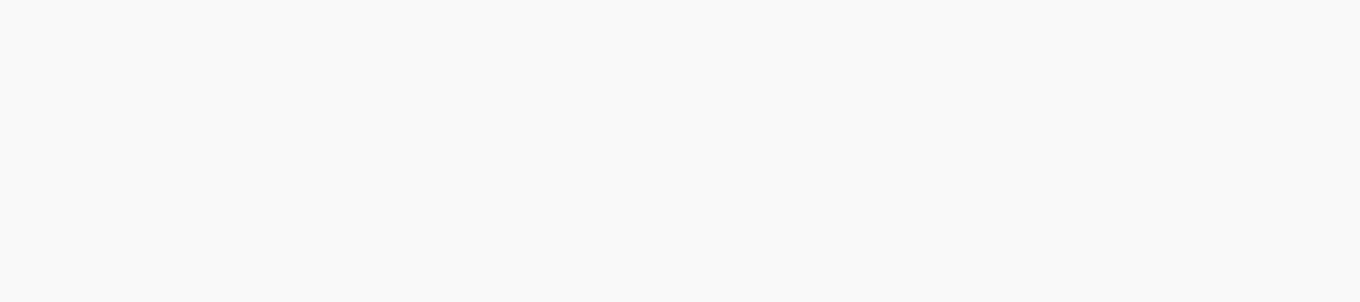
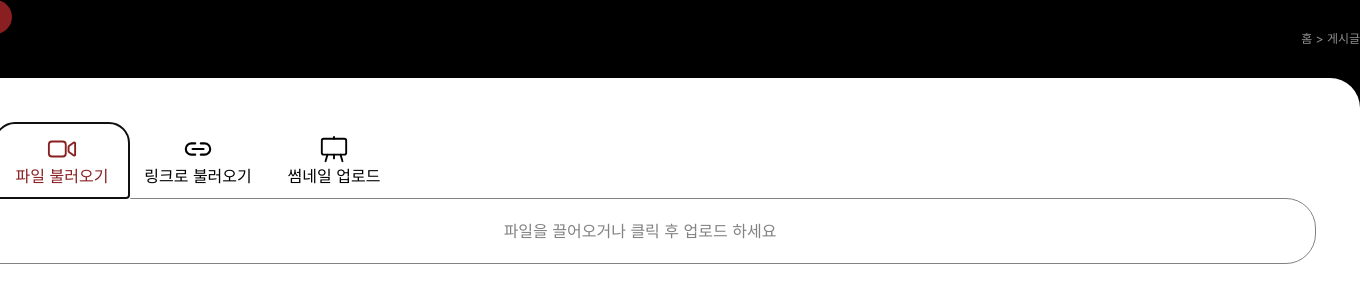
Before and after one commit to vsgg12/Front-End, a Next.js app: page /pages/post/write in a window 1280 px wide. Shown: the top 302 px of the page, 1360 px wide, since content can reach past the window. Built offline with nearby package versions, Linux system fonts and the light colour scheme.

Commit message:
💄 Add: video upload tab on post>write> page.tsx

```diff
--- a/package.json
+++ b/package.json
@@ -10,7 +10,6 @@
     "format": "prettier --write ."
   },
   "dependencies": {
-    "bootstrap-icons": "^1.11.3",
     "next": "14.2.2",
     "react": "^18",
     "react-dom": "^18",
--- a/src/app/components/Search.tsx
+++ b/src/app/components/Search.tsx
@@ -1,3 +1,4 @@
+import { GoSearch } from 'react-icons/go';
 export default function Search(): JSX.Element {
   return (
     <>
@@ -12,7 +13,7 @@
               placeholder="제목 혹은 내용 검색"
             />
             <button>
-              <i className="bi bi-search absolute right-5 top-2  text-[#8A1F21]"></i>
+              <GoSearch className="absolute right-5 top-2.5  text-[#8A1F21]" />
             </button>
           </div>
         </div>
--- a/src/app/components/post/PostCommentInput.tsx
+++ b/src/app/components/post/PostCommentInput.tsx
@@ -1,11 +1,12 @@
+import { BsArrowUpCircle } from 'react-icons/bs';
 export default function PostCommentInput() {
   return (
     <>
       <div className="grow">
         <textarea className="p-content-ss-mb h-[35px] w-[100%] resize-none overflow-hidden rounded-[20px] border-2 border-[#8A1F21] px-[10px] py-[5px] text-[13px] focus:outline-none" />
-        <div className="p-content-s-mr flex cursor-pointer flex-row justify-end text-[12px] text-[#8A1F21]">
+        <div className="p-content-s-mr itmes-center flex cursor-pointer flex-row items-center justify-end text-[12px] text-[#8A1F21]">
           <div className="mr-[6px]">등록</div>
-          <i className="bi bi-arrow-up-circle"></i>
+          <BsArrowUpCircle />
         </div>
       </div>
     </>
--- a/src/app/components/post/PostHeader.tsx
+++ b/src/app/components/post/PostHeader.tsx
@@ -5,7 +5,7 @@
         <div className="p-content-s-mb text-[25px]">
           바론 앞 한타 갔어야한다 가지 말아야한다.
         </div>
-        <div className="text-[12px] text-[#C8C8C8]">조회수 | 9,999</div>
+        <div className="text-[12px] text-[#C8C8C8]">조회수 9,999</div>
       </div>
     </>
   );
--- a/src/app/components/post/PostReturnBtn.tsx
+++ b/src/app/components/post/PostReturnBtn.tsx
@@ -4,7 +4,7 @@
   children,
 }: IPostReturnBtnChildren): JSX.Element {
   return (
-    <button className=" box-content flex h-[34px] w-[92px] items-center justify-center rounded-[150px] bg-[#8A1F21] text-white">
+    <button className=" mb-[44px] box-content flex h-[34px] w-[92px] items-center justify-center rounded-[150px] bg-[#8A1F21] text-white">
       <div className="text-[13px]">{children}</div>
     </button>
   );
--- /dev/null
+++ b/src/app/components/post/PostVidUploadTab.tsx
@@ -0,0 +1,75 @@
+'use client';
+import { useState, useEffect, useRef } from 'react';
+import { IoVideocamOutline } from 'react-icons/io5';
+import { IoLinkOutline } from 'react-icons/io5';
+import { IoEaselOutline } from 'react-icons/io5';
+
+// Define the type for the item structure
+type PostVidUploadItem = {
+  title: string;
+  content: JSX.Element;
+};
+
+// Define the props type for the component
+interface PostVidUploadTabProps {
+  items: PostVidUploadItem[];
+}
+
+export default function PostVidUploadTab({ items }: PostVidUploadTabProps) {
+  const [selectedTab, setSelectedTab] = useState<number>(0);
+  const firstBtnRef = useRef<HTMLButtonElement>(null);
+
+  useEffect(() => {
+    // Focus the button when the component mounts
+    firstBtnRef.current?.focus();
+  }, []);
+
+  const changeTabTitleStyle = (index: number) => {
+    return `h-[77px] w-[136px] rounded-t-[20px] border-collapse border-b-[#ffffff] ${
+      selectedTab === index
+        ? 'border-[1.5px] border-[#828282] text-[#8A1F21]'
+        : ''
+    }`;
+  };
+
+  const changeTabContentStyle = (index: number) => {
+    return `absolute top-[76px] text-[16px] text-[#828282] z-1 w-[100%] border-[1.5px]  border-[#828282] rounded-[30px] py-[20px] px-[30px] ${selectedTab === index ? '' : 'hidden'}`;
+  };
+
+  return (
+    <>
+      <div className="relative">
+        <div className="absolute z-10 ml-[30px] ">
+          {items.map((item, index) => (
+            <button
+              ref={index === 0 ? firstBtnRef : null}
+              key={index}
+              onClick={() => setSelectedTab(index)}
+              className={changeTabTitleStyle(index)}
+            >
+              <div className="flex flex-col items-center justify-center">
+                <div className="text-[30px]">
+                  {index === 0 ? (
+                    <IoVideocamOutline />
+                  ) : index === 1 ? (
+                    <IoLinkOutline />
+                  ) : index === 2 ? (
+                    <IoEaselOutline />
+                  ) : null}
+                </div>
+                <div className="">{item.title}</div>
+              </div>
+            </button>
+          ))}
+        </div>
+        <div>
+          {items.map((item, index) => (
+            <div key={index} className={changeTabContentStyle(index)}>
+              {item.content}
+            </div>
+          ))}
+        </div>
+      </div>
+    </>
+  );
+}
--- a/src/app/globals.css
+++ b/src/app/globals.css
@@ -32,7 +32,8 @@
 }
 
 .root-bg {
-  @apply h-full w-full bg-[#F8F8F8];
+  /* @apply h-full w-full bg-[#F8F8F8]; */
+  @apply h-full w-full bg-[#000000];
 }
 
 .p-content-pd {
--- a/src/app/layout.tsx
+++ b/src/app/layout.tsx
@@ -1,6 +1,5 @@
 import { Inter } from 'next/font/google';
 import './globals.css';
-import 'bootstrap-icons/font/bootstrap-icons.css';
 
 const inter = Inter({ subsets: ['latin'] });
 
--- a/src/app/pages/home/page.tsx
+++ b/src/app/pages/home/page.tsx
@@ -8,6 +8,10 @@
         <button className="btn btn-hover">게시글 페이지 이동</button>
       </a>
 
+      <a href={`/pages/post/write`}>
+        <button className="btn btn-hover">글쓰기 페이지 이동</button>
+      </a>
+
       <Link href="/pages/auth/signIn">
         <button className="btn btn-hover">로그인 페이지 이동</button>
       </Link>
--- a/src/app/pages/post/[postId]/page.tsx
+++ b/src/app/pages/post/[postId]/page.tsx
@@ -21,13 +21,13 @@
         <Search />
         <section className="flex justify-center">
           <div className="w-fit">
-            <header className=" flex flex-row items-center justify-between">
+            <header className="flex flex-row items-center justify-between">
               <PostReturnBtn>글 목록</PostReturnBtn>
               <div className="text-[12px] text-[#909090]">홈{' > '}게시글</div>
             </header>
 
-            <div className="contnet-mb flex flex-row">
-              <div className="p-content-pd p-content-mr p-content-rounded my-[44px] h-[1458px] w-[897px] bg-[#ffffff]">
+            <div className="flex flex-row">
+              <div className="p-content-pd p-content-mr p-content-rounded mb-[44px] h-[1458px] w-[897px] bg-[#ffffff]">
                 <PostHeader />
                 <PostUploadInfo />
                 <iframe
@@ -65,11 +65,11 @@
                 </div>
               </div>
 
-              <div className="p-content-pd p-content-rounded scroll my-[44px] h-[1458px] w-[501px] bg-[#ffffff]">
+              <div className="p-content-pd p-content-rounded scroll mb-[44px] h-[1458px] w-[501px] bg-[#ffffff]">
                 <div>
                   <div className="p-content-s-mb text-[16px]">댓글</div>
                   <div className="flex flex-row">
-                    <div className="mr-[10px] h-[38px] w-[38px] rounded-full bg-[#D9D9D9]"></div>
+                    {/* <div className="mr-[10px] h-[38px] w-[38px] rounded-full bg-[#D9D9D9]"></div> */}
                     <PostCommentInput />
                   </div>
                 </div>
--- a/src/app/pages/post/write/page.tsx
+++ b/src/app/pages/post/write/page.tsx
@@ -1,3 +1,56 @@
+import PostReturnBtn from '@/app/components/post/PostReturnBtn';
+import PostVidUploadTab from '@/app/components/post/PostVidUploadTab';
+import { IoLinkOutline } from 'react-icons/io5';
+
 export default function PostWrite() {
-  return <></>;
+  const items = [
+    {
+      title: '파일 불러오기',
+      content: (
+        <div className="flex flex-row items-center justify-center">
+          <div>파일을 끌어오거나 클릭 후 업로드 하세요</div>
+        </div>
+      ),
+    },
+    {
+      title: '링크로 불러오기',
+      content: (
+        <div className="flex flex-row items-center ">
+          <div className="flex flex-row items-center justify-center">
+            <IoLinkOutline className="mr-[10px] text-[30px]" />
+            링크를 붙여 넣어주세요
+          </div>
+        </div>
+      ),
+    },
+    {
+      title: '썸네일 업로드',
+      content: (
+        <div className="flex flex-row items-center justify-center">
+          <div>파일을 끌어오거나 클릭 후 업로드 하세요</div>
+        </div>
+      ),
+    },
+  ];
+
+  return (
+    <>
+      <main>
+        <section className="flex justify-center">
+          <div className="w-fit">
+            <header className=" flex flex-row items-center justify-between">
+              <PostReturnBtn>뒤로 가기</PostReturnBtn>
+              <div className="text-[12px] text-[#909090]">홈{' > '}게시글</div>
+            </header>
+
+            <div className="p-content-pd p-content-rounded h-[2500px] w-[1440px] bg-[#ffffff]">
+              <div>
+                <PostVidUploadTab items={items} />
+              </div>
+            </div>
+          </div>
+        </section>
+      </main>
+    </>
+  );
 }
```
